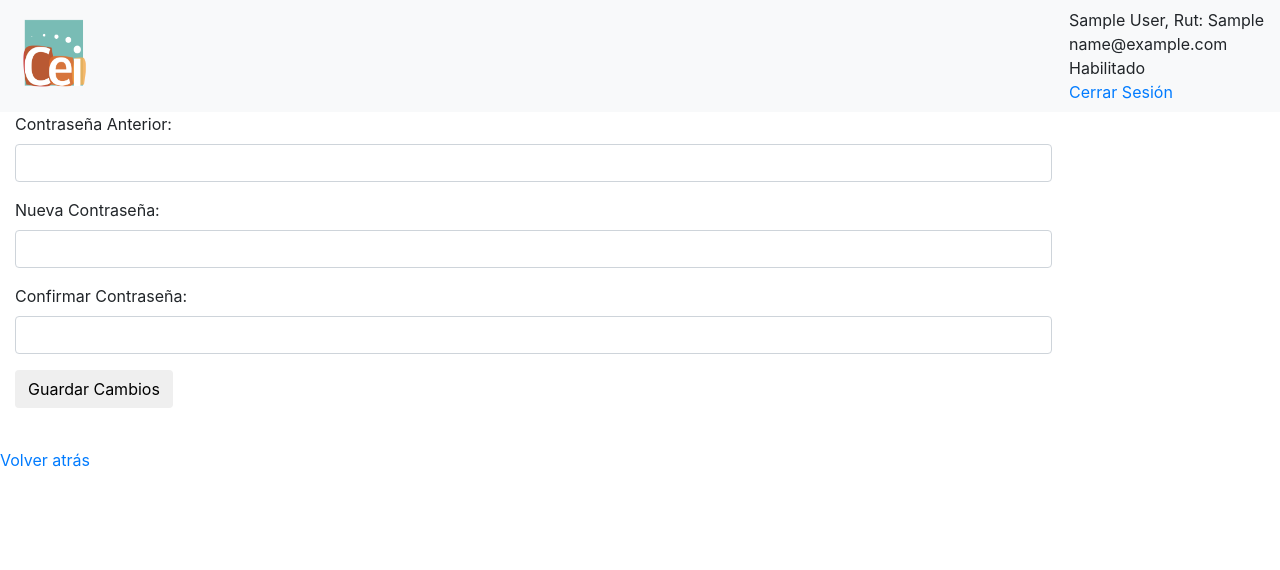
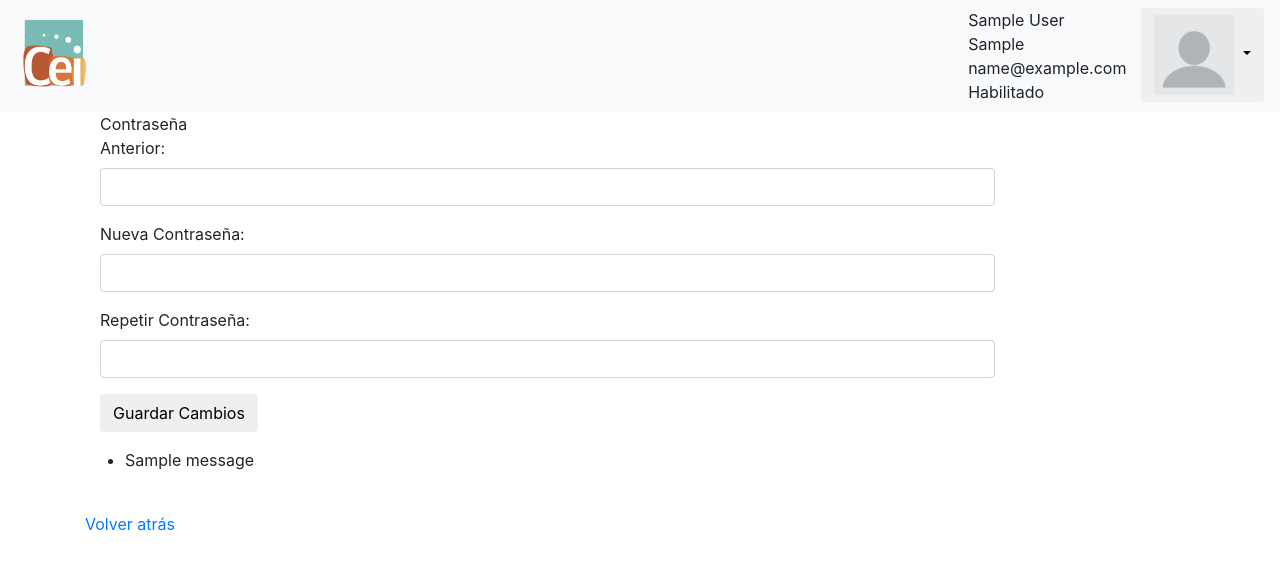
Before and after one commit to dcaceresm/reservascei, a Django app: page /inventarioCEI/password/ in a window 1280 px wide. Shown: the top 570 px of the page. Run offline with Django 3.2, Linux system fonts and the light colour scheme; a user stored in the database is signed in; tables that the repository leaves empty hold one stand-in row (values such as "Sample post"); one stand-in notice (Sample message) is shown; some libraries are stand-ins or nearby versions.

Commit message:
User Profile Improvements

```diff
--- a/inventarioCEI/templates/change_password.html
+++ b/inventarioCEI/templates/change_password.html
@@ -1,6 +1,9 @@
 {% extends "base.html" %}
+{% load static %}
 
 {% block content %}
+
+    <div class="container">
         <form class="form-horizontal" action="{% url 'change_password' %}" method="post">
             {% csrf_token %}
 
@@ -19,7 +22,7 @@
             </div>
 
             <div class="form-group">
-            <label class="control-label col-sm-2" for="new_password2">Confirmar Contraseña:</label>
+                <label class="control-label col-sm-2" for="new_password2">Repetir Contraseña:</label>
                 <div class="col-sm-10">
                   <input type="password" name="new_password2" class="form-control" id="new_password2" required>
                 </div>
@@ -31,18 +34,49 @@
                 </div>
             </div>
         </form>
+        {% if messages %}
+            <ul class="messages">
+                {% for message in messages %}
+                <li{% if message.tags %} class="{{ message.tags }}"{% endif %}>{{ message }}</li>
+                {% endfor %}
+            </ul>
+        {% endif %}
         <br><a href="{% url 'index' %}">Volver atrás</a>
+    </div>
 {% endblock %}
 
 {% block infoUsuario %}
-    <div id="right">
-        {{ request.user.first_name }} {{ request.user.last_name }}, Rut: {{ request.user.profile.rut }}
+    <div class="row">
+        <div class="col-*-*">
+            {{ request.user.first_name }} {{ request.user.last_name }}
+            <br>{{ request.user.profile.rut }}
             <br>{{ request.user.profile.mail }}
             {% if request.user.profile.hab %}
                 <br>Habilitado
             {% else %}
                 <br>No Habilitado
             {% endif %}
-        <br><a href="{% url 'logout' %}"> Cerrar Sesión </a>
+        </div>
+        <div class="col-*-*">
+            <div class="container">
+                <div class="dropdown">
+                    <button class="btn btn-default dropdown-toggle" type="button" id="menu1" data-toggle="dropdown">
+                        <img src={% static "img/blank-profile-picture.png" %} width="80" height="80" alt="">
+                        <span class="caret"></span>
+                    </button>
+                    <ul class="dropdown-menu" role="menu" aria-labelledby="menu1">
+                        <div class="container">
+                            <li role="presentation">
+                                <a role="menuitem" tabindex="-1" href="#">Inicio</a>
+                            </li>
+                            <hr>
+                            <li role="presentation">
+                                <a role="menuitem" tabindex="-1" href="{% url 'logout' %}">Cerrar Sesión</a>
+                            </li>
+                        </div>
+                    </ul>
+                </div>
+            </div>
+        </div>
     </div>
 {% endblock %}
--- a/inventarioCEI/views.py
+++ b/inventarioCEI/views.py
@@ -47,8 +47,10 @@ def customlogin(request):
             login(request, user)
             return HttpResponseRedirect(reverse('profile'))
         else:
+            messages.error(request, 'Correo y/o Contraseña incorrectos')
             return HttpResponseRedirect(reverse('index'))
     else:
+        messages.error(request, 'Correo y/o Contraseña incorrectos')
         return HttpResponseRedirect(reverse('index'))
 
 
@@ -75,10 +77,9 @@ def signup(request):
                 login(request, user)
                 return redirect('profile')
             else:
-                # messages
                 return render(request, 'signup.html')
         else:
-            # messages
+            messages.error(request,'Las contraseñas no coinciden')
             return render(request, 'signup.html')
     return render(request, 'signup.html')
 
@@ -88,10 +89,11 @@ def change_password(request):
         if form.is_valid():
             user = form.save()
             update_session_auth_hash(request, user)  # Important!
-            messages.success(request, 'Your password was successfully updated!')
+            messages.success(request, 'Su clave fue cambiada exitosamente')
             return redirect('change_password')
         else:
-            messages.error(request, 'Please correct the error below.')
+            messages.error(request, 'No se pudo cambiar su clave. Verifique que la clave actual o que la clave nueva'
+                                    ' y su repetición coincidan.')
     else:
         form = PasswordChangeForm(request.user)
     return render(request, 'change_password.html', {
```
Also changed, not shown: inventarioCEI/templates/custom_login.html (+10 -1 lines), inventarioCEI/templates/signup.html (+12 -2 lines), inventarioCEI/templates/user_profile.html (+31 -5 lines), static/img/blank-profile-picture.png (added). Lines whose indentation alone changed are shown as unchanged.
